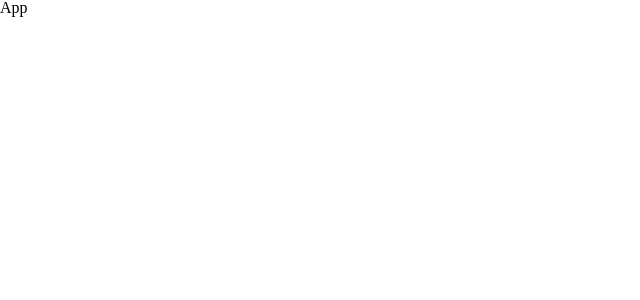
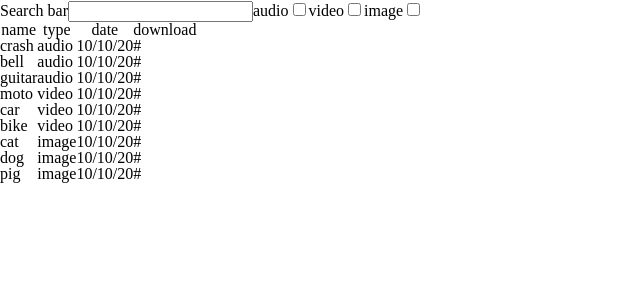
Before and after one commit to tomasyaya/veriston, a React (Create React App) app: page / in a window 1280 px wide. Shown: the top 300 px of the page, without its empty margins (0-640 px from the left). Built offline with nearby package versions, Linux system fonts and the light colour scheme.

Commit message:
develop: add basic table

```diff
--- a/src/App.tsx
+++ b/src/App.tsx
@@ -1,5 +1,7 @@
+import { Main } from "./views/Main";
+
 function App() {
-  return <div>App</div>;
+  return <Main />;
 }
 
 export default App;
--- a/src/providers/ThemeProvider/utils.ts
+++ b/src/providers/ThemeProvider/utils.ts
@@ -1,5 +1,5 @@
 import { ThemeSelectors, Themes } from "./types";
-import defaultTheme from "@/styles/theme.default";
+import defaultTheme from "../../styles/theme.default";
 import { Theme } from "@/styles";
 
 export const DEFAULT = "default";
--- /dev/null
+++ b/src/views/Main/Main.tsx
@@ -0,0 +1,55 @@
+import React from "react";
+import { findDOMNode } from "react-dom";
+import { getFiles } from "../../mocks/services";
+
+function Main() {
+  const [files, setFiles] = React.useState({});
+  React.useEffect(() => {
+    getFiles().then((res) => setFiles(res));
+  }, []);
+
+  const rows = Object.values(files).reduce(
+    (rows: any[], row) => rows.concat(row),
+    []
+  );
+
+  return (
+    <section>
+      <div>
+        <label htmlFor="search-bar">Search bar</label>
+        <input type="text" id="search-bar" />
+        <label htmlFor="audio">audio</label>
+        <input type="checkbox" name="audio" id="audio" />
+        <label htmlFor="video">video</label>
+        <input type="checkbox" name="video" id="video" />
+        <label htmlFor="image">image</label>
+        <input type="checkbox" name="image" id="image" />
+      </div>
+      <div>
+        <table>
+          <thead>
+            <tr>
+              <th>name</th>
+              <th>type</th>
+              <th>date</th>
+              <th>download</th>
+            </tr>
+          </thead>
+          <tbody>
+            {rows.map((file: any) => {
+              return (
+                <tr key={file.id}>
+                  {["name", "type", "date", "url"].map((key, i) => (
+                    <td key={key + i}>{file[key]}</td>
+                  ))}
+                </tr>
+              );
+            })}
+          </tbody>
+        </table>
+      </div>
+    </section>
+  );
+}
+
+export default Main;
--- /dev/null
+++ b/src/views/Main/index.ts
@@ -0,0 +1 @@
+export { default as Main } from "./Main";
```
Also changed, not shown: tsconfig.json (+8 -2 lines).
